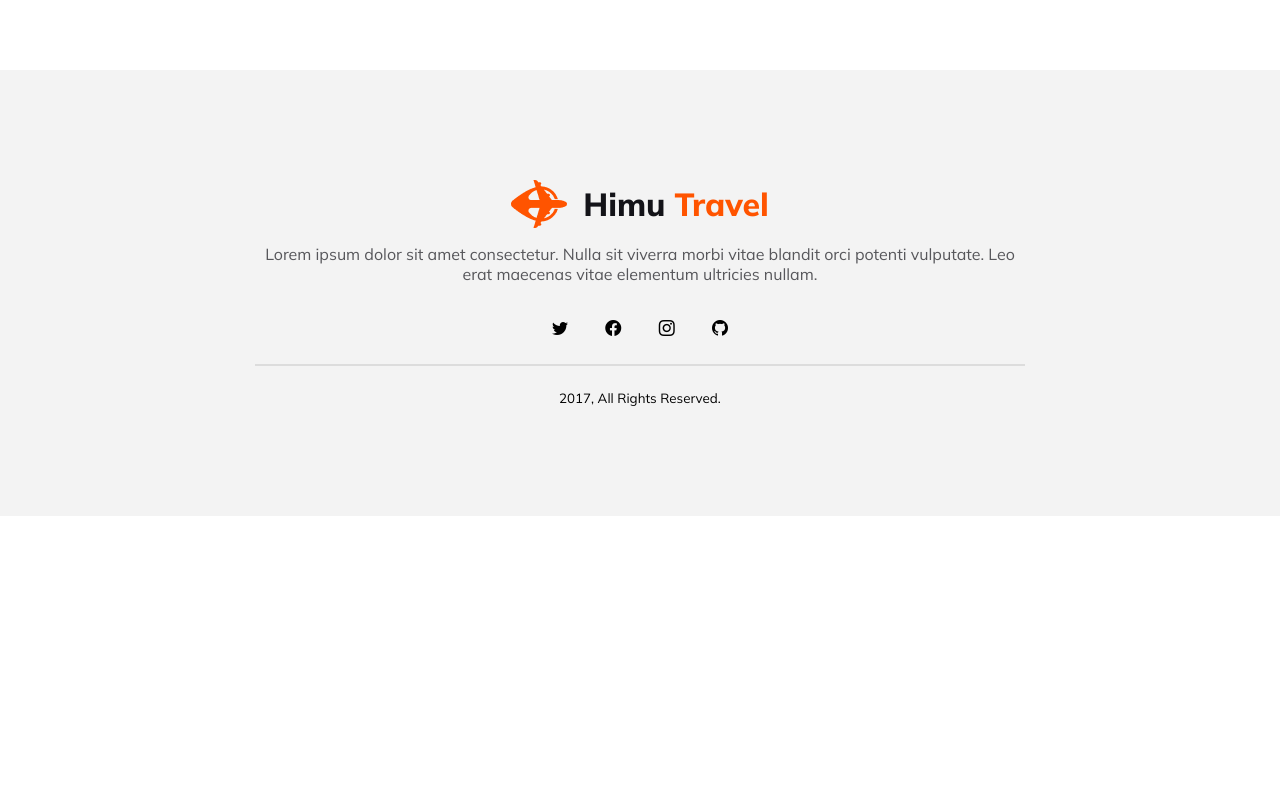
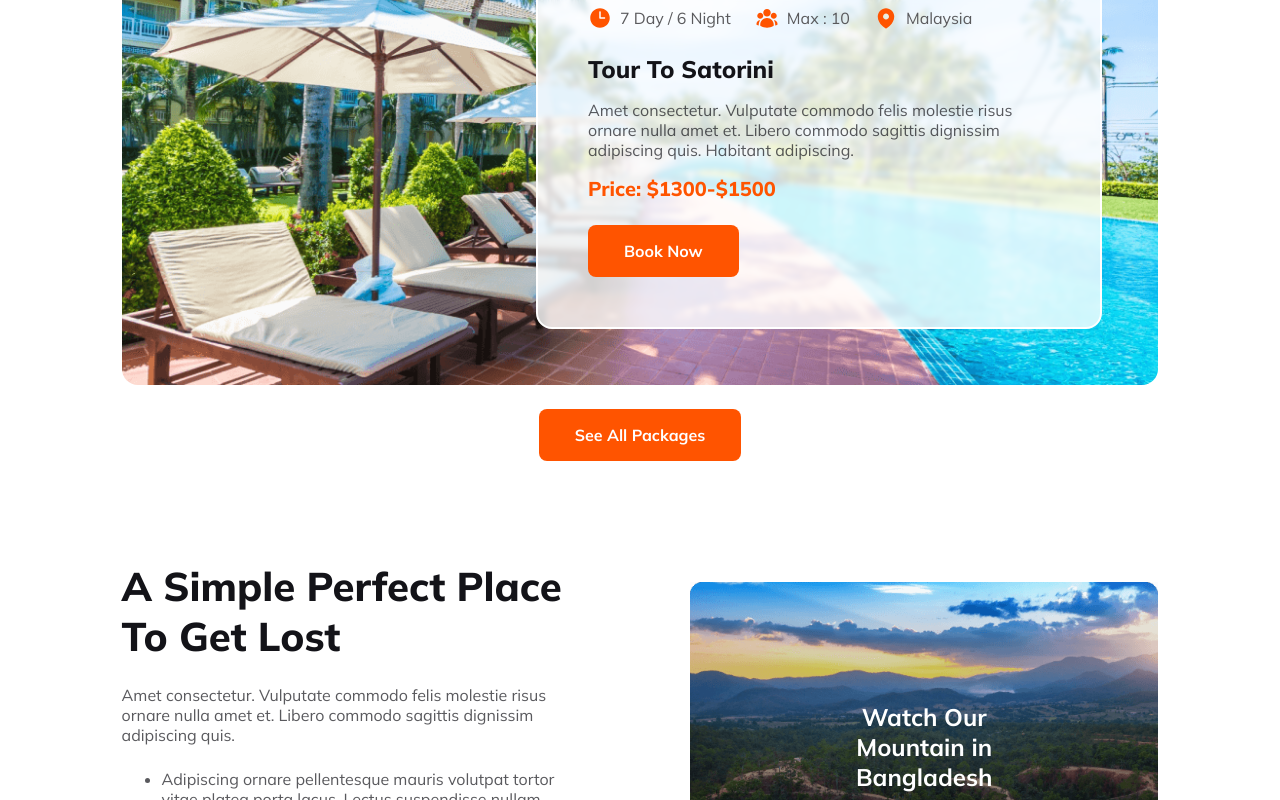
Before and after one commit to SatirthaRoy/himuTravels, a plain HTML site: page index.html in a window 1280 px wide. Shown: the part 5322-6122 px from the top of the page. Before the commit the page ends 5838 px from the top, so only its background shows below. Drawn offline with nearby package versions, Linux system fonts and the light colour scheme.

Commit message:
optional sections done

```diff
--- a/index.css
+++ b/index.css
@@ -201,11 +201,11 @@ ul > li {
   gap: 24px;
 }
 
-.pic {
+.pic, .lost {
   position: relative;
 }
 
-.pic h2 {
+.pic h2, .lost h3 {
   text-align: center;
   position: absolute;
   top: 50%;
@@ -214,6 +214,13 @@ ul > li {
   color: #FFF;
   font-size: 28px;
   font-weight: 800;
+}
+
+.lost h3 {
+  color: #FFF;
+  text-align: center;
+  font-size: 24px;
+  font-weight: 700;
 }
 
 /* choose section styles */
@@ -246,6 +253,77 @@ ul > li {
 .benefits div[class = "blue"] {
   background-color: #29CEF633;
 }
+
+/* deals section styles */
+.deals {
+  display: flex;
+  flex-direction: column;
+  align-items: center;
+  gap: 24px;
+}
+
+.one {
+  background-image: url('./Images/Group 39.png');
+  background-size: cover;
+  background-position: center;
+  background-repeat: no-repeat;
+  padding: 56px;
+  display: flex;
+  justify-content: flex-end;
+  border-radius: 16px;
+}
+
+.two {
+  background-image: url('./Images/Group 40.png');
+  background-size: cover;
+  background-position: center;
+  background-repeat: no-repeat;
+  padding: 56px;
+  display: flex;
+  justify-content: flex-start;
+  border-radius: 16px;
+}
+
+.deal {
+  padding: 50px;
+  width: 50%;
+  border-radius: 16px;
+  border: 2px solid #FFF;
+  background: rgba(255, 255, 255, 0.80);
+  backdrop-filter: blur(2.5px);
+}
+
+.small-icn {
+  display: flex;
+  align-items: center;
+  gap: 24px;
+}
+
+small {
+  display: flex;
+  align-items: center;
+  color: #5A5A5D;
+  font-size: 16px;
+  font-weight: 400;
+  gap: 8px;
+}
+
+.deal h2 {
+  color: #131318;
+  font-size: 24px;
+  font-weight: 800;
+  margin-top: 24px;
+  margin-bottom: 16px;
+}
+
+.deal h3 {
+  color: #FF5400;
+  font-size: 20px;
+  font-weight: 800;
+  margin-top: 16px;
+  margin-bottom: 24px;
+}
+
 
 /* gallery section */
 .photo {
@@ -390,8 +468,12 @@ footer section p {
 
   /* header */
 
-  .screen, .banner p{
+  .screen, .banner p, .deal{
     width: 90%;
+  }
+
+  .deal {
+    padding: 10px;
   }
 
   .banner h1 {
@@ -443,6 +525,13 @@ footer section p {
     margin: 24px 0px;
   }
 
+  .one,.two {
+    flex-direction: column;
+    justify-content: flex-end;
+    align-items: center;
+    padding: 156px 16px 16px 16px;
+  }
+
  /* custom secton */
   .photo p {
     width: 90%;
@@ -454,6 +543,7 @@ footer section p {
 
   .letter {
     flex-wrap: wrap;
+    justify-content: center;
     gap: 16px;
   }
 
--- a/index.html
+++ b/index.html
@@ -150,6 +150,76 @@
 
     </section>
 
+    <!-- deals section -->
+    <section class="deals">
+      <h1>Deals & Discounts</h1>
+      <p>Dolor sit amet consectetur. Diam volutpat neque habitasse pharetra odio sit massa. Sodales dictumst nec nibh pellentesque.</p>
+      <div class="one">
+        <div class="deal">
+          <div class="small-icn">
+            <small><img src="./essentials/Frame (1).svg" alt=""> 7 Day / 6 Night</small>
+            <small><img src="./essentials/Frame (2).svg" alt=""> Max : 10</small>
+            <small><img src="./essentials/Frame (3).svg" alt=""> Malaysia</small>
+          </div>
+          <h2>Tour To Satorini</h3>
+          <p>Amet consectetur. Vulputate commodo felis
+            molestie risus  ornare nulla amet et. Libero commodo sagittis dignissim adipiscing quis. Habitant adipiscing.</p>
+          <h3 class="price">Price: $1300-$1500</h3>
+          <button class="primary-btn">Book Now</button>
+        </div>
+      </div>
+
+      <div class="two">
+        <div class="deal">
+          <div class="small-icn">
+            <small><img src="./essentials/Frame (1).svg" alt=""> 7 Day / 6 Night</small>
+            <small><img src="./essentials/Frame (2).svg" alt=""> Max : 10</small>
+            <small><img src="./essentials/Frame (3).svg" alt=""> Malaysia</small>
+          </div>
+          <h2>Tour To Satorini</h3>
+          <p>Amet consectetur. Vulputate commodo felis
+            molestie risus  ornare nulla amet et. Libero commodo sagittis dignissim adipiscing quis. Habitant adipiscing.</p>
+          <h3 class="price">Price: $1300-$1500</h3>
+          <button class="primary-btn">Book Now</button>
+        </div>
+      </div>
+
+      <div class="one">
+        <div class="deal">
+          <div class="small-icn">
+            <small><img src="./essentials/Frame (1).svg" alt=""> 7 Day / 6 Night</small>
+            <small><img src="./essentials/Frame (2).svg" alt=""> Max : 10</small>
+            <small><img src="./essentials/Frame (3).svg" alt=""> Malaysia</small>
+          </div>
+          <h2>Tour To Satorini</h3>
+          <p>Amet consectetur. Vulputate commodo felis
+            molestie risus  ornare nulla amet et. Libero commodo sagittis dignissim adipiscing quis. Habitant adipiscing.</p>
+          <h3 class="price">Price: $1300-$1500</h3>
+          <button class="primary-btn">Book Now</button>
+        </div>
+      </div>
+      <button class="primary-btn">See All Packages</button>
+    </section>
+
+    <!-- get lost section -->
+    <section class="popular">
+      <div>
+        <h1>A Simple Perfect Place To Get Lost</h1>
+        <p>
+          Amet consectetur. Vulputate commodo felis molestie risus  ornare nulla amet et. Libero commodo sagittis dignissim adipiscing quis.
+        </p>
+        <ul>
+          <li>Adipiscing ornare pellentesque mauris volutpat tortor vitae platea porta lacus. Lectus suspendisse nullam.</li>
+          <li>Adipiscing ornare pellentesque mauris volutpat tortor vitae platea porta lacus. Lectus suspendisse nullam.</li>
+        </ul>
+        <button class="primary-btn">See More</button>
+      </div>
+      <div class="lost">
+        <h3>Watch Our Mountain in Bangladesh</h3>
+        <img src="./Images/Group 40089.png" alt="">
+      </div>
+    </section>
+
     <!-- photo gallery section -->
     <section class="photo">
       <h1>Photo Gallery</h1>
```
